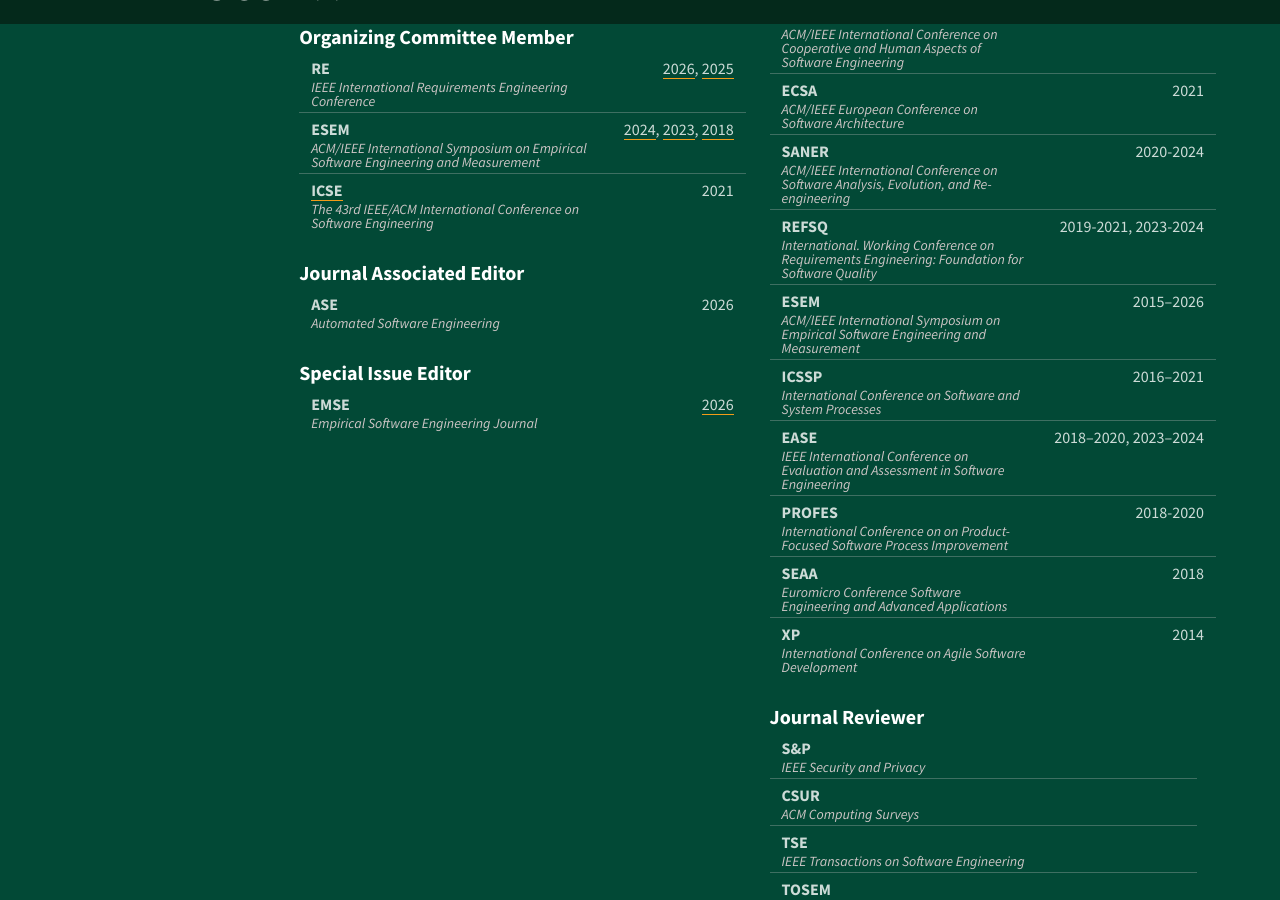
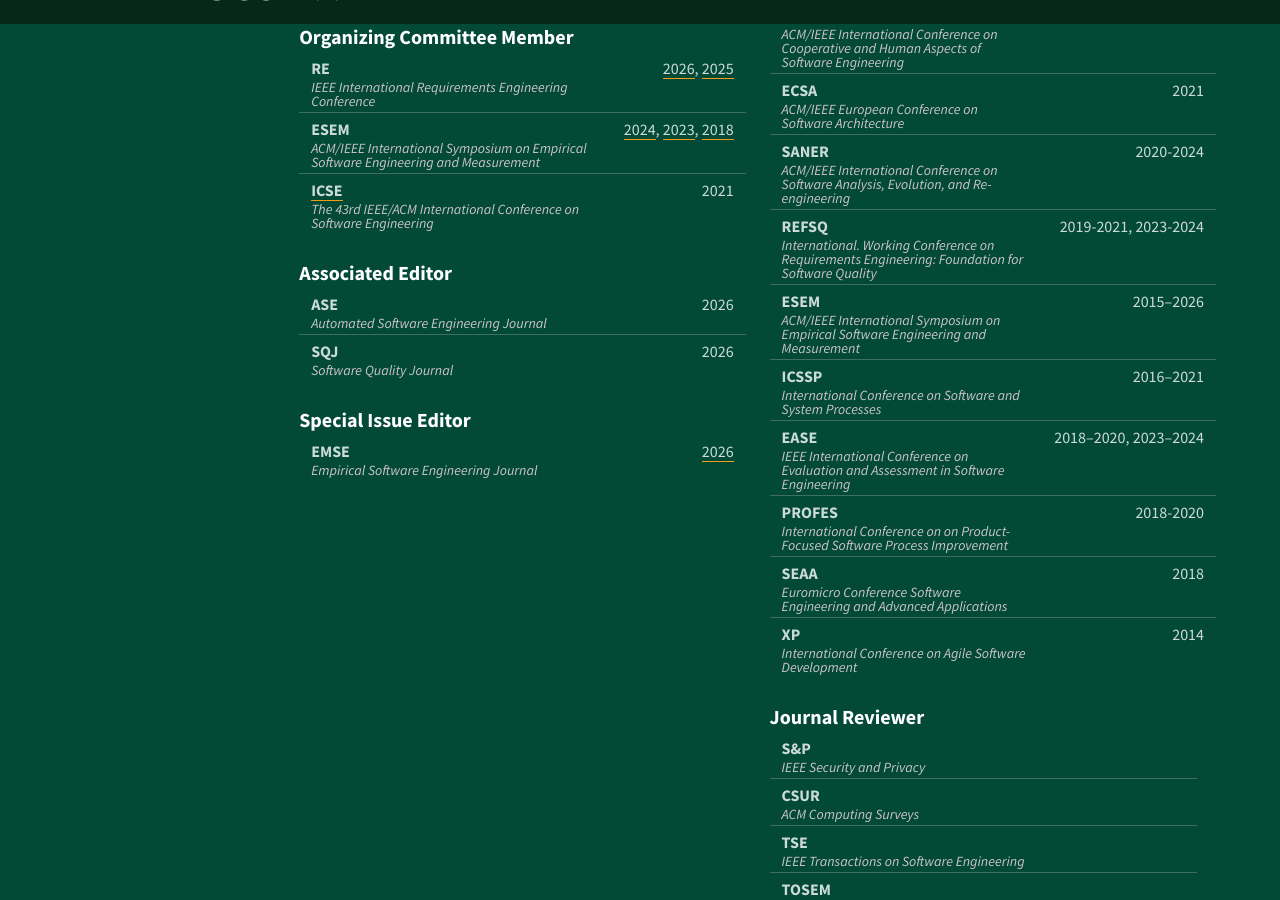
Before and after one commit to dfucci/dfucci.github.io, a Jekyll site: the page built from index.md, in a window 1280 px wide and 900 px high, scrolled down 2123 px. Built offline with Jekyll 4.4.1, drawn with Linux system fonts in a browser that asks for light colours; a style sheet for code colours, icons or effects is not loaded.

```diff
--- a/_data/service.yml
+++ b/_data/service.yml
@@ -43,10 +43,13 @@ left:
     description: The 43rd IEEE/ACM International Conference on Software Engineering
     url: https://2021.icse-conferences.org/committee/icse-2021-organizing-committe
     years: '2021'
-- heading: Journal Associated Editor
+- heading: Associated Editor
   items:
   - name: ASE
-    description: Automated Software Engineering
+    description: Automated Software Engineering Journal
+    years: '2026'
+  - name: SQJ
+    description: Software Quality Journal
     years: '2026'
   fullwidth: true
 - heading: Special Issue Editor
```
